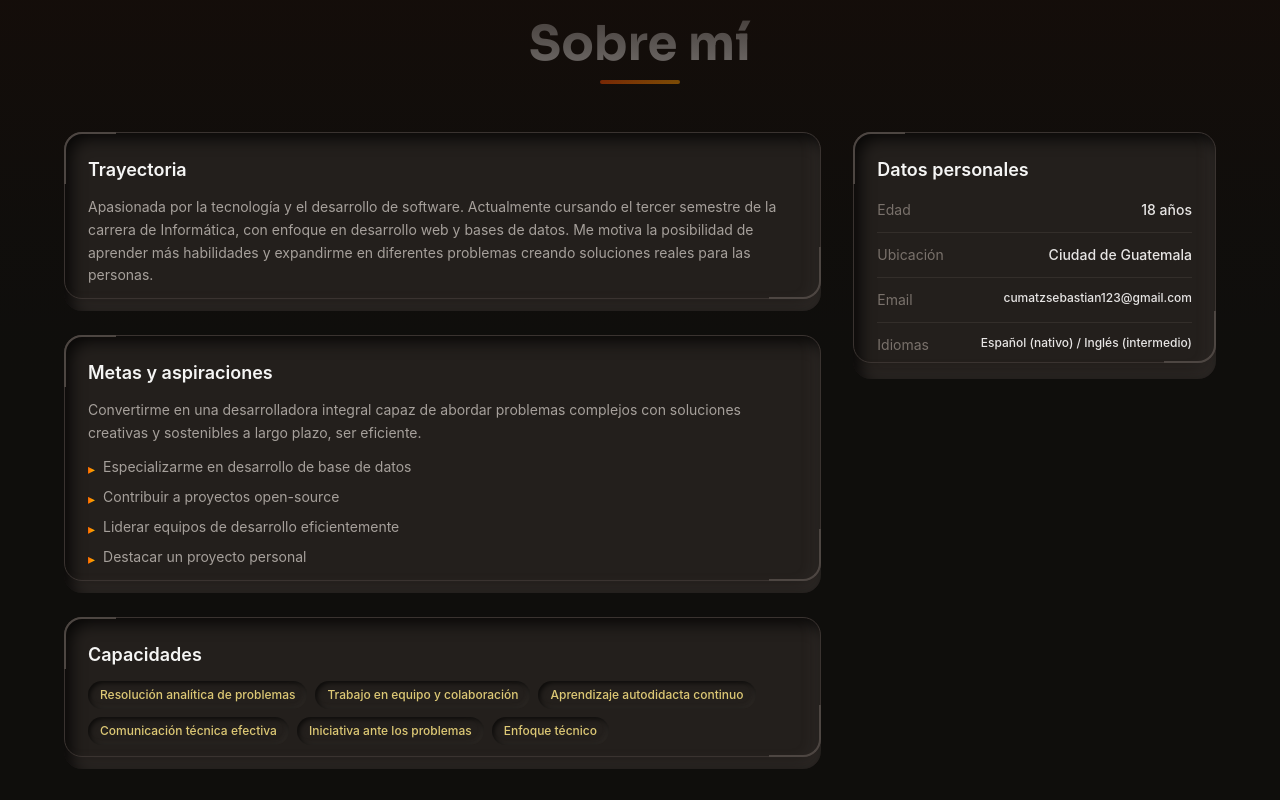
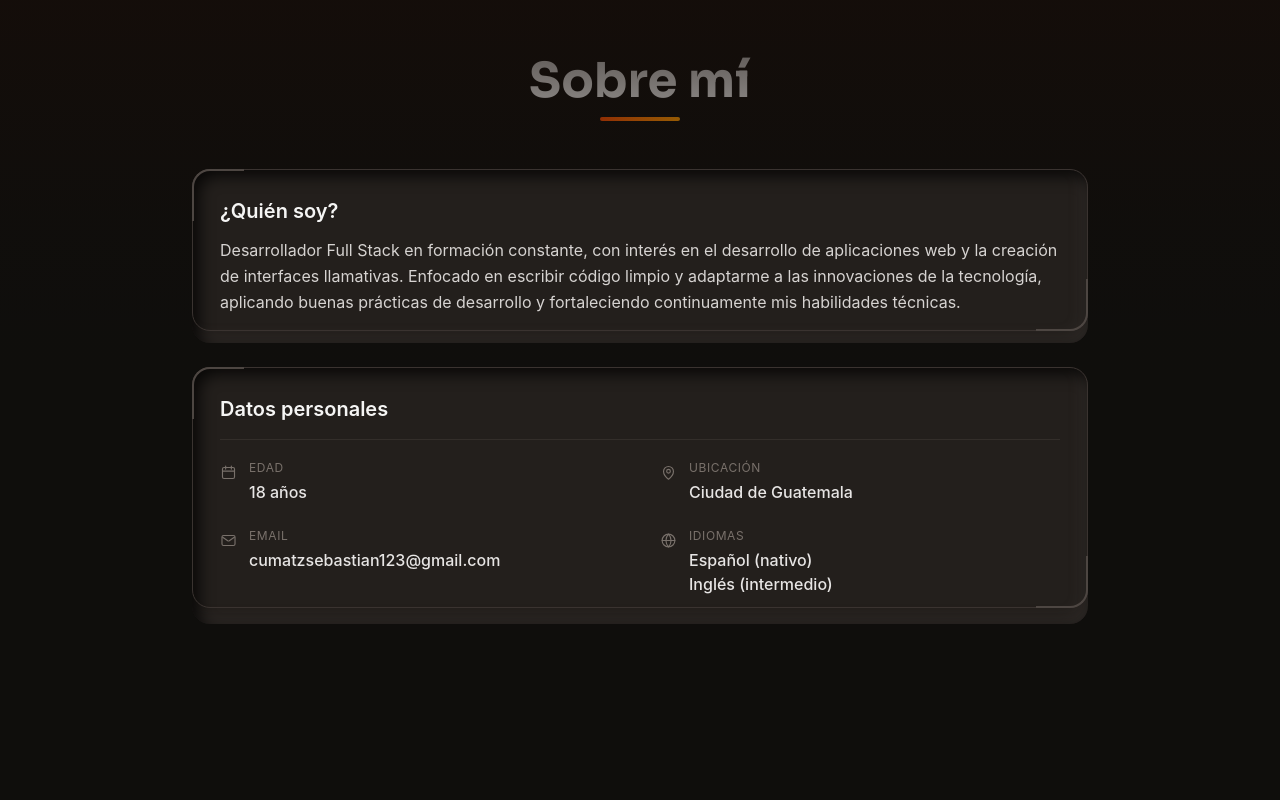
Before and after one commit to ocumatz-2021660/Portafolio-Web, a React (Vite) app in the folder Portafolio-Web/: page / in a window 1280 px wide. Shown: the part 860-1660 px from the top of the page. Built offline with nearby package versions, Linux system fonts and the light colour scheme.

Commit message:
style: removiendo informacion en about

```diff
--- /dev/null
+++ b/Portafolio-Web/src/components/InfoIcons.jsx
@@ -0,0 +1,58 @@
+/* Iconos de línea para los datos personales: sin fondo ni relleno, heredan el
+   color y se alinean con el texto, como si fueran un carácter más. */
+
+function Glyph({ size = 15, children }) {
+  return (
+    <svg
+      width={size}
+      height={size}
+      viewBox="0 0 24 24"
+      fill="none"
+      stroke="currentColor"
+      strokeWidth="1.6"
+      strokeLinecap="round"
+      strokeLinejoin="round"
+      className="shrink-0"
+      aria-hidden="true"
+    >
+      {children}
+    </svg>
+  )
+}
+
+export function AgeIcon(props) {
+  return (
+    <Glyph {...props}>
+      <rect x="3.5" y="5" width="17" height="15.5" rx="2.2" />
+      <path d="M8 2.8v4.4M16 2.8v4.4M3.5 10h17" />
+    </Glyph>
+  )
+}
+
+export function LocationIcon(props) {
+  return (
+    <Glyph {...props}>
+      <path d="M12 21.5s7-5.6 7-11a7 7 0 1 0-14 0c0 5.4 7 11 7 11Z" />
+      <circle cx="12" cy="10.2" r="2.6" />
+    </Glyph>
+  )
+}
+
+export function MailIcon(props) {
+  return (
+    <Glyph {...props}>
+      <rect x="2.8" y="5" width="18.4" height="14" rx="2.2" />
+      <path d="m3.8 7.4 7.1 5a2 2 0 0 0 2.2 0l7.1-5" />
+    </Glyph>
+  )
+}
+
+export function LanguageIcon(props) {
+  return (
+    <Glyph {...props}>
+      <circle cx="12" cy="12" r="9" />
+      <path d="M3 12h18" />
+      <path d="M12 3c2.4 2.5 3.6 5.5 3.6 9s-1.2 6.5-3.6 9c-2.4-2.5-3.6-5.5-3.6-9S9.6 5.5 12 3Z" />
+    </Glyph>
+  )
+}
--- a/Portafolio-Web/src/data/personal.js
+++ b/Portafolio-Web/src/data/personal.js
@@ -2,6 +2,9 @@ const personal = {
   name: "Oscar Cumatz",
   role: "Desarrollador Full-Stack",
   tagline: "Transformando ideas en código, con hambre de aprendizaje en el mundo digital",
+
+  quienSoy:
+    "Desarrollador Full Stack en formación constante, con interés en el desarrollo de aplicaciones web y la creación de interfaces llamativas. Enfocado en escribir código limpio y adaptarme a las innovaciones de la tecnología, aplicando buenas prácticas de desarrollo y fortaleciendo continuamente mis habilidades técnicas.",
 
   description:
     "Apasionada por la tecnología y el desarrollo de software. Actualmente cursando el tercer semestre de la carrera de Informática, con enfoque en desarrollo web y bases de datos. Me motiva la posibilidad de aprender más habilidades y expandirme en diferentes problemas creando soluciones reales para las personas.",
--- a/Portafolio-Web/src/sections/About.jsx
+++ b/Portafolio-Web/src/sections/About.jsx
@@ -3,8 +3,15 @@ import personal from "../data/personal"
 import useScrollAnimation from "../hooks/useScrollAnimation"
 import SectionWrapper from "../components/SectionWrapper"
 import Panel from "../components/Panel"
-import { SUNKEN_CHIP } from "../styles/neumorphism"
+import {
+  AgeIcon,
+  LocationIcon,
+  MailIcon,
+  LanguageIcon,
+} from "../components/InfoIcons"
 import { ABOUT_FADE_IN } from "../styles/transitions"
+/* en pausa junto con las tarjetas de Metas y Capacidades:
+import { SUNKEN_CHIP } from "../styles/neumorphism" */
 
 const container = {
   hidden: {},
@@ -20,8 +27,28 @@ const item = {
 
 const DIVIDER = "#332e2a"
 
+/* Un dato suelto: icono a la izquierda, etiqueta encima del valor. En columna
+   el par etiqueta/valor se lee mejor que la fila con el valor a la derecha,
+   ahora que el contenedor es ancho. */
+function Dato({ icon, label, children }) {
+  return (
+    <div className="flex items-start gap-3">
+      <span className="text-stone-500 mt-1">{icon}</span>
+      <div className="min-w-0">
+        <p className="text-xs uppercase tracking-wider text-stone-500 mb-1">
+          {label}
+        </p>
+        <div className="text-base text-stone-200 font-medium break-words">
+          {children}
+        </div>
+      </div>
+    </div>
+  )
+}
+
 export default function About() {
   const [ref, isVisible] = useScrollAnimation()
+  const datos = personal.datosPersonales
 
   return (
     <SectionWrapper
@@ -50,17 +77,19 @@ export default function About() {
           <div className="w-20 h-1 bg-gradient-to-r from-orange-600 to-amber-500 mx-auto rounded-full" />
         </motion.div>
 
-        <div className="grid lg:grid-cols-3 gap-8">
-          <motion.div variants={item} className="lg:col-span-2 space-y-6">
-            <Panel className="p-6 space-y-3">
-              <h3 className="text-lg font-semibold text-stone-100">
-                Trayectoria
+        {/* una sola columna: los datos personales van debajo y comparten ancho */}
+        <div className="max-w-4xl mx-auto space-y-6">
+          <motion.div variants={item}>
+            <Panel className="p-6 sm:p-7 space-y-3">
+              <h3 className="text-xl font-semibold text-stone-100">
+                ¿Quién soy?
               </h3>
-              <p className="text-stone-400 leading-relaxed text-sm">
-                {personal.description}
+              <p className="text-stone-300 leading-relaxed text-base">
+                {personal.quienSoy}
               </p>
             </Panel>
 
+            {/* Metas y aspiraciones — en pausa
             <Panel className="p-6 space-y-3">
               <h3 className="text-lg font-semibold text-stone-100">
                 Metas y aspiraciones
@@ -79,7 +108,9 @@ export default function About() {
                 ))}
               </ul>
             </Panel>
+            */}
 
+            {/* Capacidades — en pausa
             <Panel className="p-6 space-y-3">
               <h3 className="text-lg font-semibold text-stone-100 mb-3">
                 Capacidades
@@ -96,41 +127,39 @@ export default function About() {
                 ))}
               </div>
             </Panel>
+            */}
           </motion.div>
 
           <motion.div variants={item}>
-            <Panel className="p-6 space-y-4 sticky top-24">
-              <h3 className="text-lg font-semibold text-stone-100">
+            <Panel className="p-6 sm:p-7 space-y-4">
+              <h3 className="text-xl font-semibold text-stone-100">
                 Datos personales
               </h3>
-              <div className="space-y-3 text-sm">
-                <div className="flex justify-between">
-                  <span className="text-stone-500">Edad</span>
-                  <span className="text-stone-200 font-medium">
-                    {personal.datosPersonales.edad}
-                  </span>
-                </div>
-                <div className="h-px" style={{ backgroundColor: DIVIDER }} />
-                <div className="flex justify-between">
-                  <span className="text-stone-500">Ubicación</span>
-                  <span className="text-stone-200 font-medium">
-                    {personal.datosPersonales.ubicacion}
-                  </span>
-                </div>
-                <div className="h-px" style={{ backgroundColor: DIVIDER }} />
-                <div className="flex justify-between">
-                  <span className="text-stone-500">Email</span>
-                  <span className="text-stone-200 font-medium text-xs truncate ml-2">
-                    {personal.datosPersonales.email}
-                  </span>
-                </div>
-                <div className="h-px" style={{ backgroundColor: DIVIDER }} />
-                <div className="flex justify-between">
-                  <span className="text-stone-500">Idiomas</span>
-                  <span className="text-stone-200 font-medium text-xs text-right">
-                    {personal.datosPersonales.idiomas.join(" / ")}
-                  </span>
-                </div>
+              <div className="h-px" style={{ backgroundColor: DIVIDER }} />
+
+              <div className="grid sm:grid-cols-2 gap-x-10 gap-y-6 pt-1">
+                <Dato icon={<AgeIcon size={17} />} label="Edad">
+                  {datos.edad}
+                </Dato>
+
+                <Dato icon={<LocationIcon size={17} />} label="Ubicación">
+                  {datos.ubicacion}
+                </Dato>
+
+                <Dato icon={<MailIcon size={17} />} label="Email">
+                  <a
+                    href={`mailto:${datos.email}`}
+                    className="hover:text-orange-400 transition-colors"
+                  >
+                    {datos.email}
+                  </a>
+                </Dato>
+
+                <Dato icon={<LanguageIcon size={17} />} label="Idiomas">
+                  {datos.idiomas.map((idioma) => (
+                    <p key={idioma}>{idioma}</p>
+                  ))}
+                </Dato>
               </div>
             </Panel>
           </motion.div>
```
